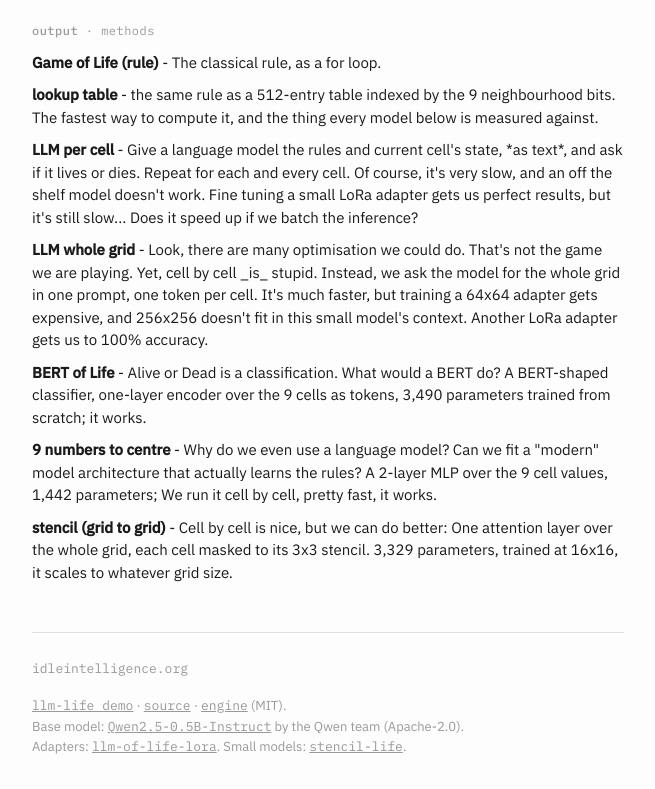
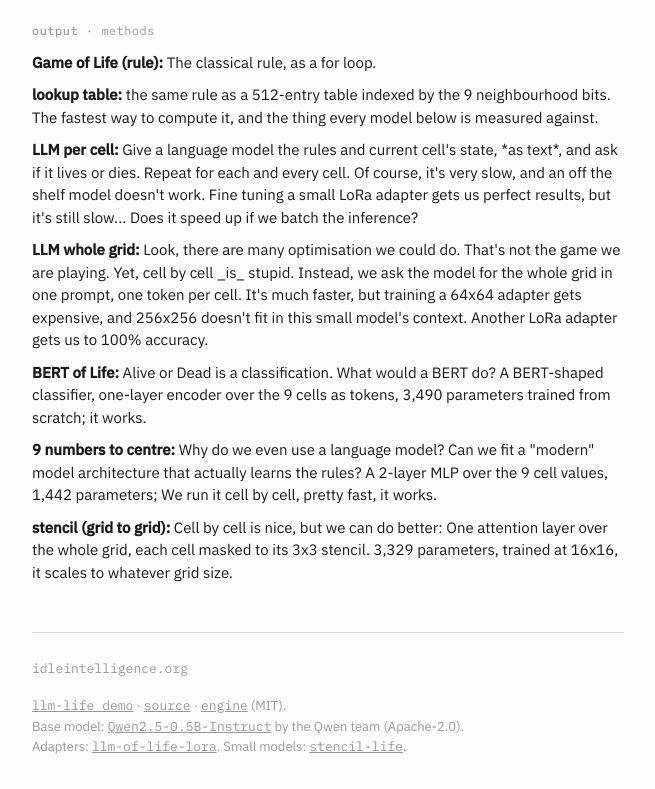
Before and after one commit to idle-intelligence/llm-life, a plain HTML site: page web/compare/index.html in a window 1280 px wide. Shown: the part 975-1764 px from the top of the page, without its empty margins (312-967 px from the left). Drawn offline with Linux system fonts and the light colour scheme; a script that the page names is missing.

Commit message:
Use middle dot and colons instead of hyphen separators in compare copy

```diff
--- a/web/compare/index.html
+++ b/web/compare/index.html
@@ -253,7 +253,7 @@
     This started as a (stupid) experiment: What if we ask an LLM to play Game of Life, cell by cell?<br>
     In the end, we answer some interesting questions.</p>
     <p class="repo">
-        <a href="../">llm-life demo</a> - <a href="https://github.com/idle-intelligence/llm-life">github.com/idle-intelligence/llm-life</a>
+        <a href="../">llm-life demo</a> · <a href="https://github.com/idle-intelligence/llm-life">github.com/idle-intelligence/llm-life</a>
     </p>
 </header>
 
@@ -303,13 +303,13 @@
 <section>
     <h2>output <span class="sub">· methods</span></h2>
     <div class="method-notes">
-        <p><strong>Game of Life (rule)</strong> - The classical rule, as a for loop.</p>
-        <p><strong>lookup table</strong> - the same rule as a 512-entry table indexed by the 9 neighbourhood bits. The fastest way to compute it, and the thing every model below is measured against.</p>
-        <p><strong>LLM per cell</strong> - Give a language model the rules and current cell's state, *as text*, and ask if it lives or dies. Repeat for each and every cell. Of course, it's very slow, and an off the shelf model doesn't work. Fine tuning a small LoRa adapter gets us perfect results, but it's still slow... Does it speed up if we batch the inference?</p>
-        <p><strong>LLM whole grid</strong> - Look, there are many optimisation we could do. That's not the game we are playing. Yet, cell by cell _is_ stupid. Instead, we ask the model for the whole grid in one prompt, one token per cell. It's much faster, but training a 64x64 adapter gets expensive, and 256x256 doesn't fit in this small model's context. Another LoRa adapter gets us to 100% accuracy.</p>
-        <p><strong>BERT of Life</strong> - Alive or Dead is a classification. What would a BERT do? A BERT-shaped classifier, one-layer encoder over the 9 cells as tokens, 3,490 parameters trained from scratch; it works.</p>
-        <p><strong>9 numbers to centre</strong> - Why do we even use a language model? Can we fit a "modern" model architecture that actually learns the rules? A 2-layer MLP over the 9 cell values, 1,442 parameters; We run it cell by cell, pretty fast, it works.</p>
-        <p><strong>stencil (grid to grid)</strong> - Cell by cell is nice, but we can do better: One attention layer over the whole grid, each cell masked to its 3x3 stencil. 3,329 parameters, trained at 16x16, it scales to whatever grid size.</p>
+        <p><strong>Game of Life (rule):</strong> The classical rule, as a for loop.</p>
+        <p><strong>lookup table:</strong> the same rule as a 512-entry table indexed by the 9 neighbourhood bits. The fastest way to compute it, and the thing every model below is measured against.</p>
+        <p><strong>LLM per cell:</strong> Give a language model the rules and current cell's state, *as text*, and ask if it lives or dies. Repeat for each and every cell. Of course, it's very slow, and an off the shelf model doesn't work. Fine tuning a small LoRa adapter gets us perfect results, but it's still slow... Does it speed up if we batch the inference?</p>
+        <p><strong>LLM whole grid:</strong> Look, there are many optimisation we could do. That's not the game we are playing. Yet, cell by cell _is_ stupid. Instead, we ask the model for the whole grid in one prompt, one token per cell. It's much faster, but training a 64x64 adapter gets expensive, and 256x256 doesn't fit in this small model's context. Another LoRa adapter gets us to 100% accuracy.</p>
+        <p><strong>BERT of Life:</strong> Alive or Dead is a classification. What would a BERT do? A BERT-shaped classifier, one-layer encoder over the 9 cells as tokens, 3,490 parameters trained from scratch; it works.</p>
+        <p><strong>9 numbers to centre:</strong> Why do we even use a language model? Can we fit a "modern" model architecture that actually learns the rules? A 2-layer MLP over the 9 cell values, 1,442 parameters; We run it cell by cell, pretty fast, it works.</p>
+        <p><strong>stencil (grid to grid):</strong> Cell by cell is nice, but we can do better: One attention layer over the whole grid, each cell masked to its 3x3 stencil. 3,329 parameters, trained at 16x16, it scales to whatever grid size.</p>
     </div>
 </section>
 
```
